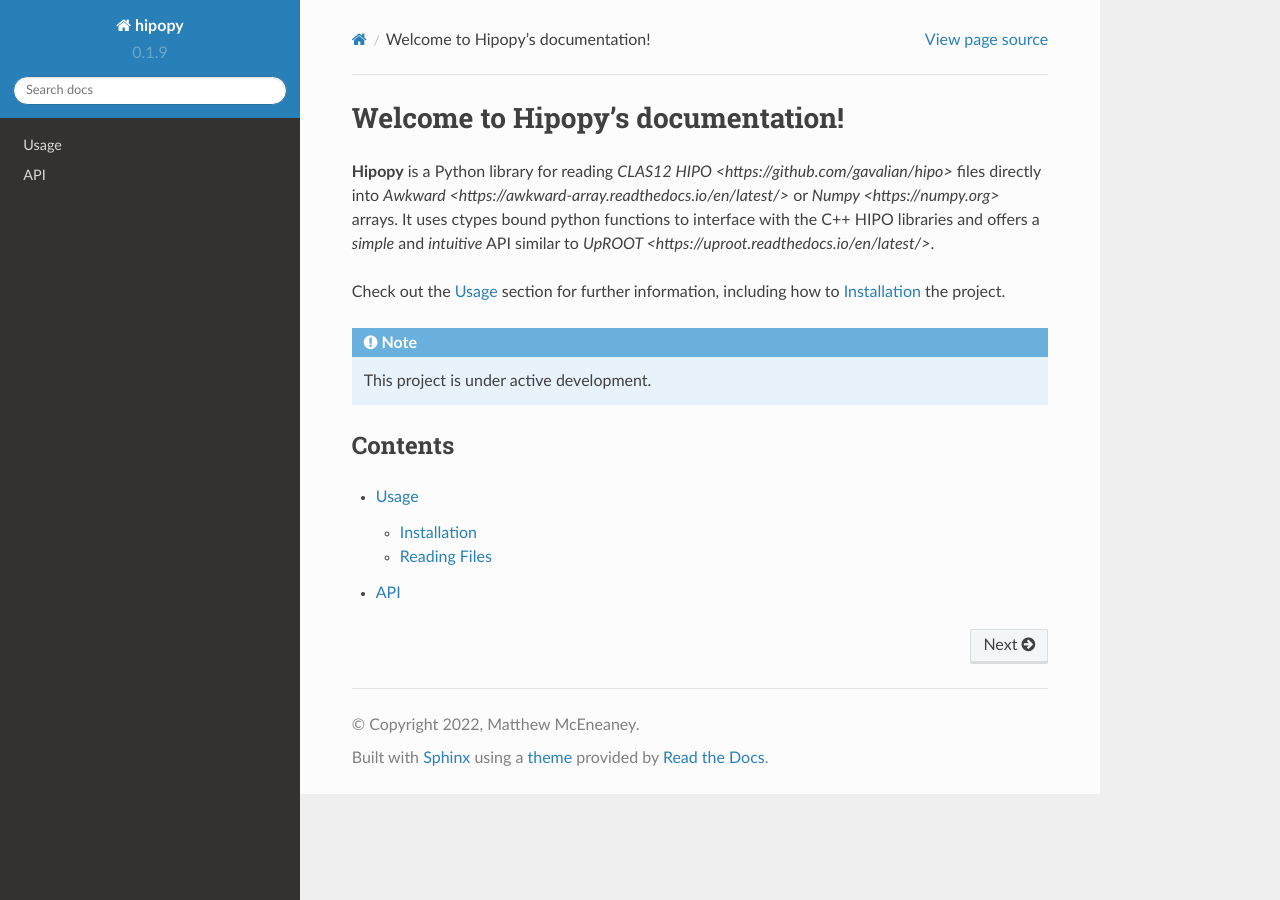
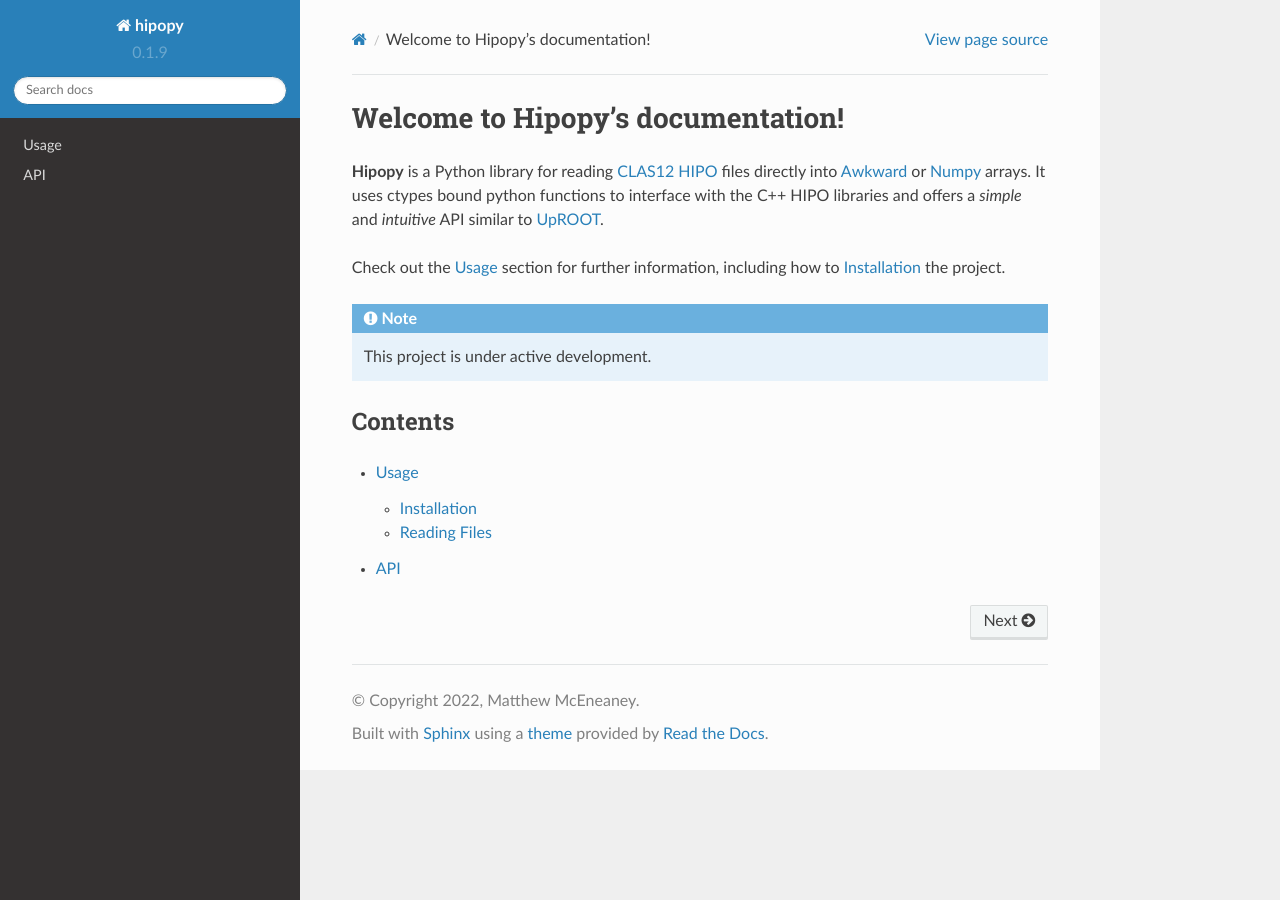
Before and after one commit to mfmceneaney/hipopy, a Sphinx documentation site: the page built from docs/source/index.rst, in a window 1280 px wide. Built offline with Sphinx 7.4.7 and the Read the Docs theme 2.0.0, drawn with Linux system fonts in a browser that asks for light colours.

Commit message:
Trying to fix hyperlinks in rtd welcome page.

```diff
--- a/docs/source/index.rst
+++ b/docs/source/index.rst
@@ -1,10 +1,10 @@
 Welcome to Hipopy's documentation!
 ===================================
 
-**Hipopy** is a Python library for reading `CLAS12 HIPO <https://github.com/gavalian/hipo>` files directly
-into `Awkward <https://awkward-array.readthedocs.io/en/latest/>` or `Numpy <https://numpy.org>` arrays.
+**Hipopy** is a Python library for reading `CLAS12 HIPO <https://github.com/gavalian/hipo>`_ files directly
+into `Awkward <https://awkward-array.readthedocs.io/en/latest/>`_ or `Numpy <https://numpy.org>`_ arrays.
 It uses ctypes bound python functions to interface with the C++ HIPO libraries
-and offers a *simple* and *intuitive* API similar to `UpROOT <https://uproot.readthedocs.io/en/latest/>`.
+and offers a *simple* and *intuitive* API similar to `UpROOT <https://uproot.readthedocs.io/en/latest/>`_.
 
 Check out the :doc:`usage` section for further information, including
 how to :ref:`installation` the project.
```
